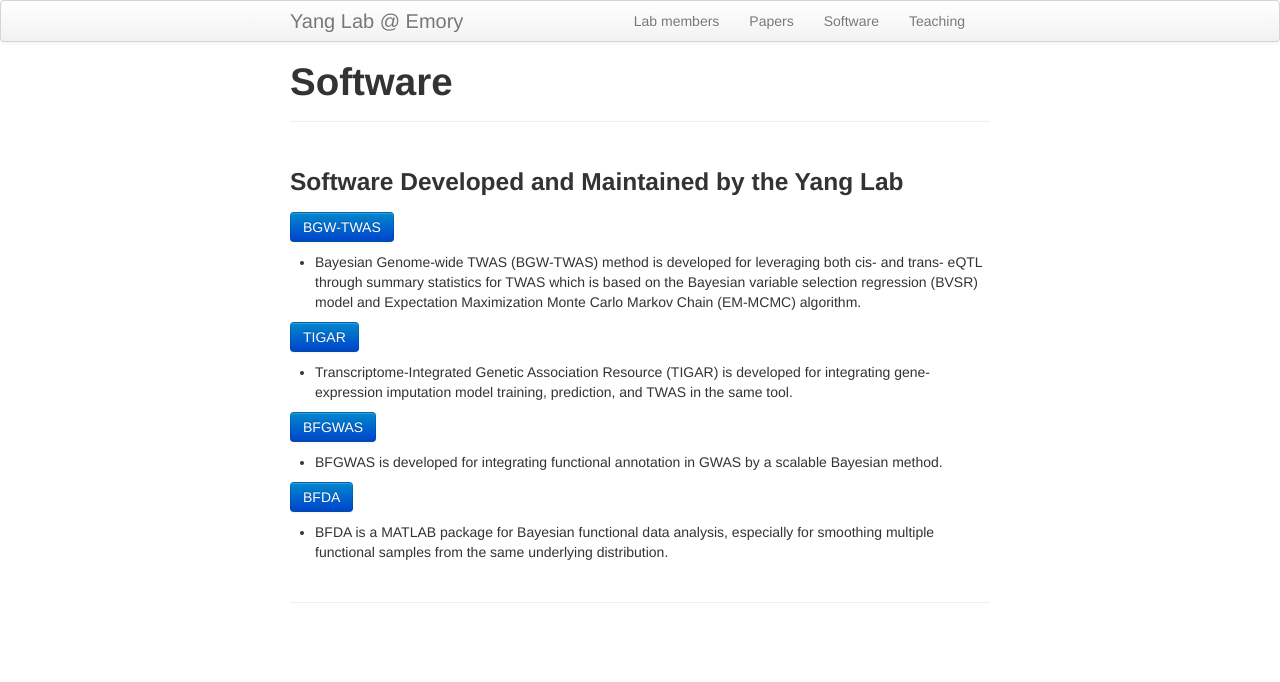
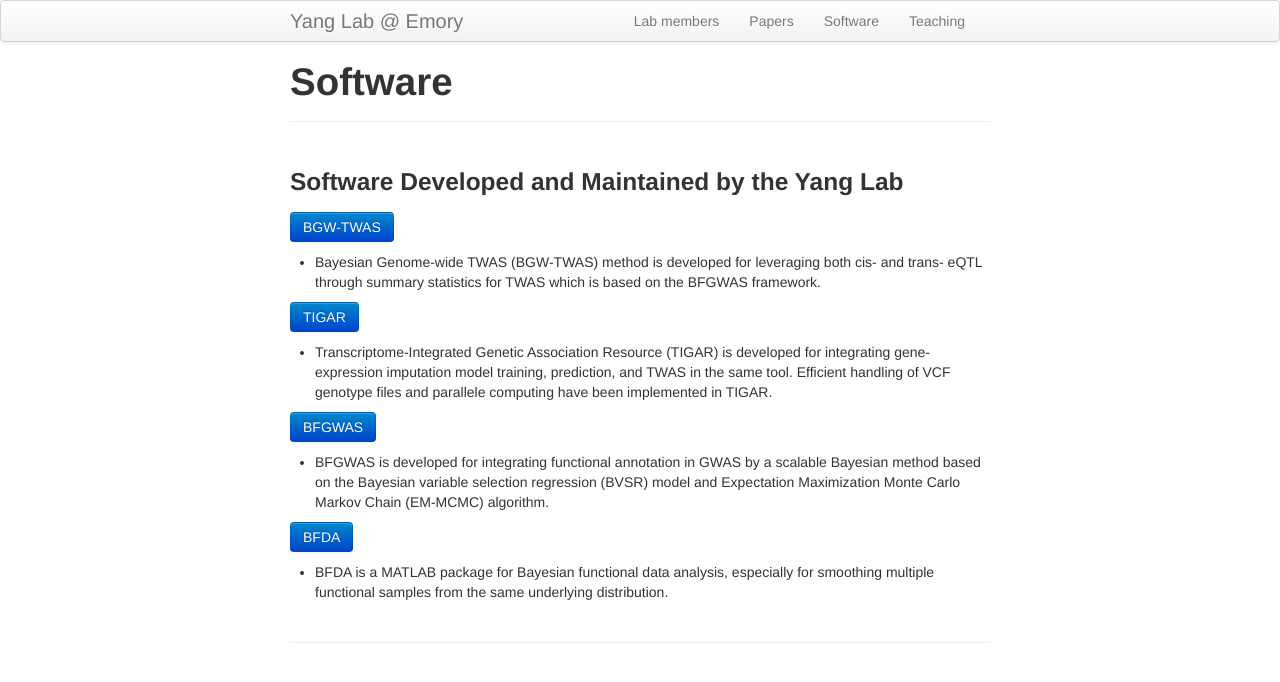
Before and after one commit to yanglab-emory/yanglab-emory.github.io, a Jekyll site: the page built from pages/software.md, in a window 1280 px wide. Shown: the top 682 px of the page. Built offline with Jekyll 4.4.1, drawn with Linux system fonts in a browser that asks for light colours.

Commit message:
update software

```diff
--- a/pages/software.md
+++ b/pages/software.md
@@ -9,21 +9,21 @@ title: "Software"
 href="https://github.com/yanglab-emory/BGW-TWAS"
 role="button">BGW-TWAS</a>
 
-* Bayesian Genome-wide TWAS (BGW-TWAS) method is developed for leveraging both cis- and trans- eQTL through summary statistics for TWAS which is based on the Bayesian variable selection regression (BVSR) model and Expectation Maximization Monte Carlo Markov Chain (EM-MCMC) algorithm.
+* Bayesian Genome-wide TWAS (BGW-TWAS) method is developed for leveraging both cis- and trans- eQTL through summary statistics for TWAS which is based on the BFGWAS framework.
 
 
 <a class="btn btn-primary"
 href="https://github.com/yanglab-emory/TIGAR"
 role="button">TIGAR</a>
 
-* Transcriptome-Integrated Genetic Association Resource (TIGAR) is developed for integrating gene-expression imputation model training, prediction, and TWAS in the same tool.
+* Transcriptome-Integrated Genetic Association Resource (TIGAR) is developed for integrating gene-expression imputation model training, prediction, and TWAS in the same tool. Efficient handling of VCF genotype files and parallele computing have been implemented in TIGAR.
 
 
 <a class="btn btn-primary"
 href="https://github.com/yanglab-emory/bfGWAS_SS"
 role="button">BFGWAS</a>
 
-* BFGWAS is developed for integrating functional annotation in GWAS by a scalable Bayesian method.
+* BFGWAS is developed for integrating functional annotation in GWAS by a scalable Bayesian method based on the Bayesian variable selection regression (BVSR) model and Expectation Maximization Monte Carlo Markov Chain (EM-MCMC) algorithm.
 
 
 <a class="btn btn-primary"
```
